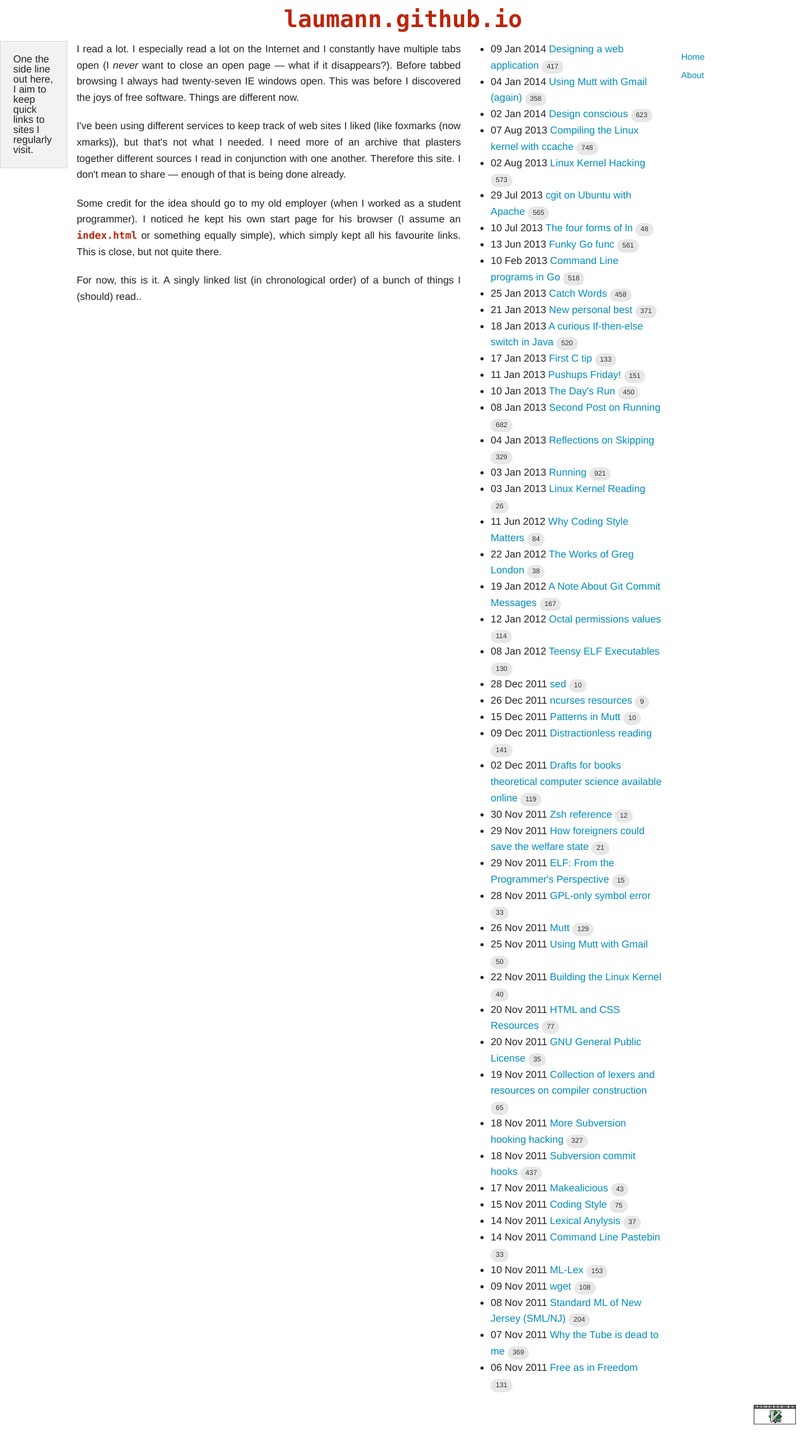
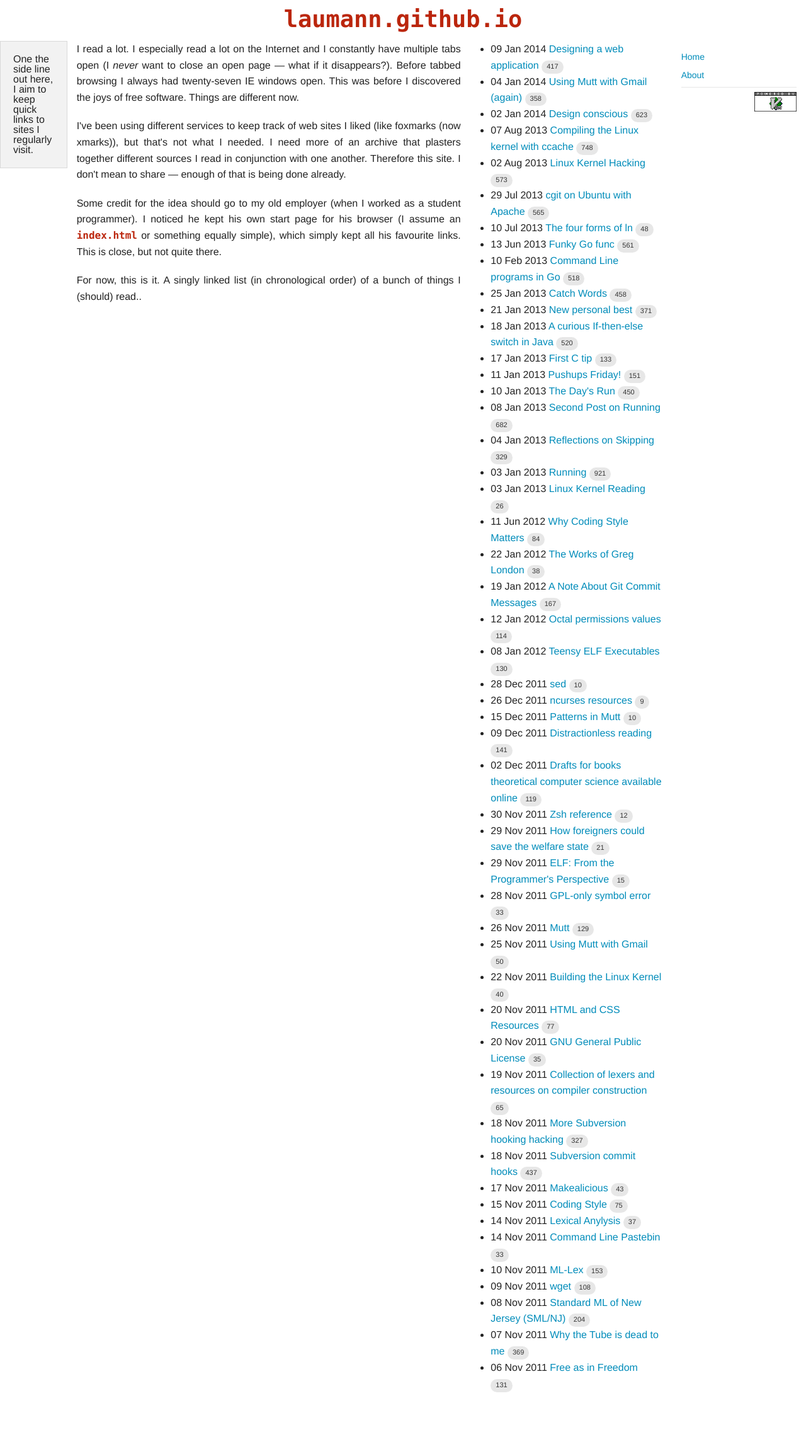
Before and after one commit to laumann/laumann.github.com, a Jekyll site: the page built from index.html, in a window 1280 px wide. Shown: the whole page at 63% size. Built offline with Jekyll 4.4.1, drawn with Linux system fonts in a browser that asks for light colours; after the commit the page ends 2250 px from its top, so only the background shows below that.

Commit message:
More layout fixing

```diff
--- a/_layouts/default.html
+++ b/_layouts/default.html
@@ -33,15 +33,20 @@
 		<ul class="side-nav">
 			<li><a href="/">Home</a></li>
 			<li><a href="/about.html">About</a></li>
+			<li class="divider"></li>
+			<li class="right">
+				<a href="http://vim.org/"><img src="/img/powered-by-vim.png" style="height:31px" alt="Powered by vim!" /></a>
+				</li>
 		</ul>
 	</div>
 </div>
 
+<!--
 <div class="wrapper shaded" style="text-align: right">
 	<div style="margin-right: 1em">
-		<a href="http://vim.org/"><img src="/img/powered-by-vim.png" style="height:31px" alt="Powered by vim!" /></a>
 	</div>
 </div>
+-->
 
 <div class="row footer">
 	<p id="banners">
--- a/_layouts/post.html
+++ b/_layouts/post.html
@@ -11,11 +11,11 @@
 	<div class="small-3 columns" style="text-align: right">
 		<ul class="button-group radius right">
 			{% if page.next.url %}
-			<li><a class="button small secondary"
+			<li><a class="button tiny"
 				href="{{page.next.url}}">next</a></li>
 			{% endif %}
 			{% if page.previous.url %}
-			<li><a class="button small secondary"
+			<li><a class="button tiny"
 				href="{{page.previous.url}}">prev</a></li>
 			{% endif %}
 		</ul>
```
Also changed, not shown: sass/_settings.scss (+6 -1 lines).
